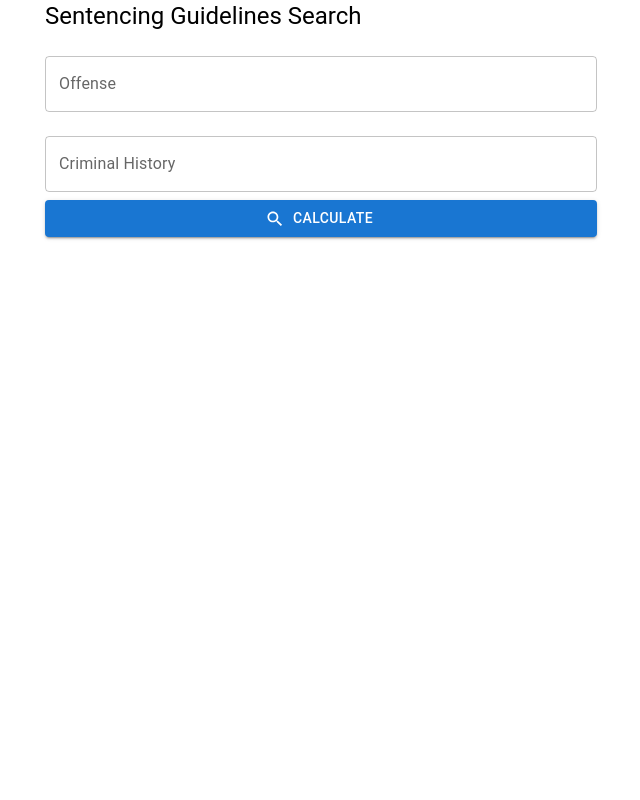
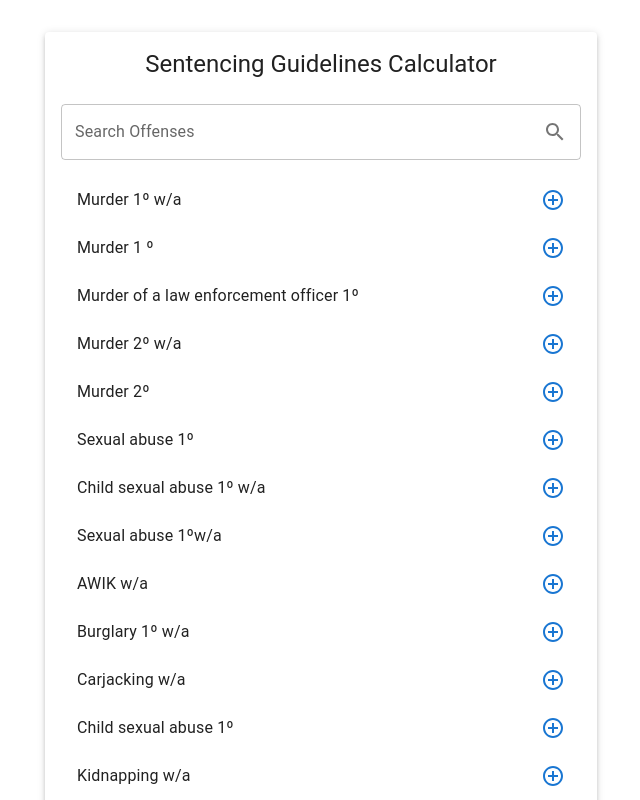
Before and after one commit to RaymondRJones/dc-sentancing-calculator, a React (Create React App) app in the folder calculator/: page / in a window 1280 px wide. Shown: the top 800 px of the page, without its empty margins (319-959 px from the left). Built offline with nearby package versions, Linux system fonts and the light colour scheme.

Commit message:
UI improvements, basic functions work

```diff
--- a/calculator/src/App.js
+++ b/calculator/src/App.js
@@ -1,53 +1,247 @@
 import React, { useState } from 'react';
-import { TextField, Button, Container, Typography } from '@mui/material';
+import {
+  TextField,
+  Button,
+  Container,
+  Typography,
+  List,
+  ListItem,
+  ListItemText,
+  Paper,
+  InputAdornment,
+} from '@mui/material';
 import SearchIcon from '@mui/icons-material/Search';
-import { masterGrid, drugGrid, calculateCriminalHistoryScore, severityGroups } from './constants';
+import CalculateIcon from '@mui/icons-material/Calculate';
+import AddCircleOutlineIcon from '@mui/icons-material/AddCircleOutline';
+import { group_and_criminal_score_to_months, groupToHistoryScore, offenseToSeverityGroup } from './constants';
 
 function App() {
-  const [offense, setOffense] = useState('');
-  const [criminalHistory, setCriminalHistory] = useState('');
+  const [currentOffense, setCurrentOffense] = useState('');
+  const [offenses, setOffenses] = useState([]);
+  const [searchTerm, setSearchTerm] = useState('');
+  const [sentenceRange, setSentenceRange] = useState('');
 
-  const handleSearch = () => {
-    const historyScore = calculateCriminalHistoryScore(criminalHistory);
-    // Use offense, masterGrid, and drugGrid to determine sentencing guidelines
-    // ...
+  // ... other functions remain the same
+  const handleSearchChange = (e) => {
+    setSearchTerm(e.target.value);
   };
+
+  const addOffense = (offense) => {
+    if (!offenses.includes(offense)) {
+      setOffenses([...offenses, offense]);
+    }
+  };
+
+  const calculateSentence = () => {
+    let criminalHistoryScore = offenses.reduce((score, offense) => {
+      const group = offenseToSeverityGroup[offense];
+      return score + groupToHistoryScore[`Group ${group}`];
+    }, 0);
+
+    const currentOffenseGroup = offenseToSeverityGroup[currentOffense];
+    const ranges = group_and_criminal_score_to_months[`Group ${currentOffenseGroup}`];
+
+    // Find the correct range
+    let matchedRange = null;
+    for (const [range, sentence] of Object.entries(ranges)) {
+      const [min, max] = range.split(' to ').map(parseFloat);
+      if ((criminalHistoryScore >= min && criminalHistoryScore <= max) ||
+          (range.endsWith('+') && criminalHistoryScore >= min)) {
+        matchedRange = sentence;
+        break;
+      }
+    }
+
+    // matchedRange will be a string like "90 - 180" or "138+"
+    // You might want to further process it to fit your needs.
+    setSentenceRange(matchedRange ? `${matchedRange} months` : 'Score range not found');
+  };
+
+  const filteredOffenses = Object.keys(offenseToSeverityGroup)
+    .filter((offense) => offense.toLowerCase().includes(searchTerm.toLowerCase()));
+
+  return (
+    <Container maxWidth="sm">
+      <Paper elevation={3} sx={{ p: 2, mt: 4 }}>
+        <Typography variant="h5" component="h1" gutterBottom align="center">
+          Sentencing Guidelines Calculator
+        </Typography>
+        <TextField
+          label="Search Offenses"
+          variant="outlined"
+          value={searchTerm}
+          onChange={handleSearchChange}
+          fullWidth
+          margin="normal"
+          InputProps={{
+            endAdornment: (
+              <InputAdornment position="end">
+                <SearchIcon color="action" />
+              </InputAdornment>
+            ),
+          }}
+        />
+        <List component="nav" aria-label="search results">
+          {filteredOffenses.map((offense) => (
+            <ListItem
+              key={offense}
+              button
+              onClick={() => addOffense(offense)}
+              disabled={offenses.includes(offense)}
+            >
+              <ListItemText primary={offense} />
+              <AddCircleOutlineIcon color={offenses.includes(offense) ? "disabled" : "primary"} />
+            </ListItem>
+          ))}
+        </List>
+        <Typography variant="h6">
+          Added Offenses:
+        </Typography>
+        <List dense>
+          {offenses.map((offense, index) => (
+            <ListItem key={offense + index}>
+              <ListItemText primary={offense} />
+            </ListItem>
+          ))}
+        </List>
+        <TextField
+          label="Current Offense"
+          variant="outlined"
+          value={currentOffense}
+          onChange={(e) => setCurrentOffense(e.target.value)}
+          fullWidth
+          margin="normal"
+        />
+        <Button
+          startIcon={<CalculateIcon />}
+          variant="contained"
+          color="primary"
+          onClick={calculateSentence}
+          fullWidth
+          sx={{ mt: 2 }}
+        >
+          Calculate
+        </Button>
+        {sentenceRange && (
+          <Typography variant="body1" sx={{ mt: 2, textAlign: 'center' }}>
+            Sentencing Range: <strong>{sentenceRange}</strong>
+          </Typography>
+        )}
+      </Paper>
+    </Container>
+  );
+}
+
+export default App;
+
+
+/*
+import React, { useState } from 'react';
+import { TextField, Button, Container, Typography, List, ListItem } from '@mui/material';
+import SearchIcon from '@mui/icons-material/Search';
+import { group_and_criminal_score_to_months, groupToHistoryScore, offenseToSeverityGroup } from './constants';
+
+function App() {
+  const [currentOffense, setCurrentOffense] = useState('');
+  const [offenses, setOffenses] = useState([]);
+  const [searchTerm, setSearchTerm] = useState('');
+  const [sentenceRange, setSentenceRange] = useState('');
+
+  const handleSearchChange = (e) => {
+    setSearchTerm(e.target.value);
+  };
+
+  const addOffense = (offense) => {
+    if (!offenses.includes(offense)) {
+      setOffenses([...offenses, offense]);
+    }
+  };
+
+  const calculateSentence = () => {
+    let criminalHistoryScore = offenses.reduce((score, offense) => {
+      const group = offenseToSeverityGroup[offense];
+      return score + groupToHistoryScore[`Group ${group}`];
+    }, 0);
+
+    const currentOffenseGroup = offenseToSeverityGroup[currentOffense];
+    const ranges = group_and_criminal_score_to_months[`Group ${currentOffenseGroup}`];
+
+    // Find the correct range
+    let matchedRange = null;
+    for (const [range, sentence] of Object.entries(ranges)) {
+      const [min, max] = range.split(' to ').map(parseFloat);
+      if ((criminalHistoryScore >= min && criminalHistoryScore <= max) ||
+          (range.endsWith('+') && criminalHistoryScore >= min)) {
+        matchedRange = sentence;
+        break;
+      }
+    }
+
+    // matchedRange will be a string like "90 - 180" or "138+"
+    // You might want to further process it to fit your needs.
+    setSentenceRange(matchedRange ? `${matchedRange} months` : 'Score range not found');
+  };
+
+  const filteredOffenses = Object.keys(offenseToSeverityGroup)
+    .filter((offense) => offense.toLowerCase().includes(searchTerm.toLowerCase()));
 
   return (
     <Container maxWidth="sm" className="App">
       <header className="App-header">
         <Typography variant="h5" component="h1" gutterBottom>
-          Sentencing Guidelines Search
+          Sentencing Guidelines Calculator
         </Typography>
         <TextField
-          label="Offense"
+          label="Search Offenses"
           variant="outlined"
-          value={offense}
-          onChange={(e) => setOffense(e.target.value)}
+          value={searchTerm}
+          onChange={handleSearchChange}
           fullWidth
           margin="normal"
         />
+        <List>
+          {filteredOffenses.map((offense) => (
+            <ListItem key={offense} button onClick={() => addOffense(offense)}>
+              {offense}
+            </ListItem>
+          ))}
+        </List>
+        <Typography variant="h6">
+          Added Offenses:
+        </Typography>
+        <List>
+          {offenses.map((offense) => (
+            <ListItem key={offense}>
+              {offense}
+            </ListItem>
+          ))}
+        </List>
         <TextField
-          label="Criminal History"
+          label="Current Offense"
           variant="outlined"
-          value={criminalHistory}
-          onChange={(e) => setCriminalHistory(e.target.value)}
+          value={currentOffense}
+          onChange={(e) => setCurrentOffense(e.target.value)}
           fullWidth
           margin="normal"
-          type="number"
         />
         <Button
           startIcon={<SearchIcon />}
           variant="contained"
           color="primary"
-          onClick={handleSearch}
+          onClick={calculateSentence}
           fullWidth
         >
           Calculate
         </Button>
+        {sentenceRange && (
+          <Typography variant="body1" style={{ marginTop: '20px' }}>
+            Sentencing Range: {sentenceRange}
+          </Typography>
+        )}
       </header>
     </Container>
   );
 }
 
 export default App;
+*/
```
Also changed, not shown: calculator/src/constants.js (+58 -66 lines).
